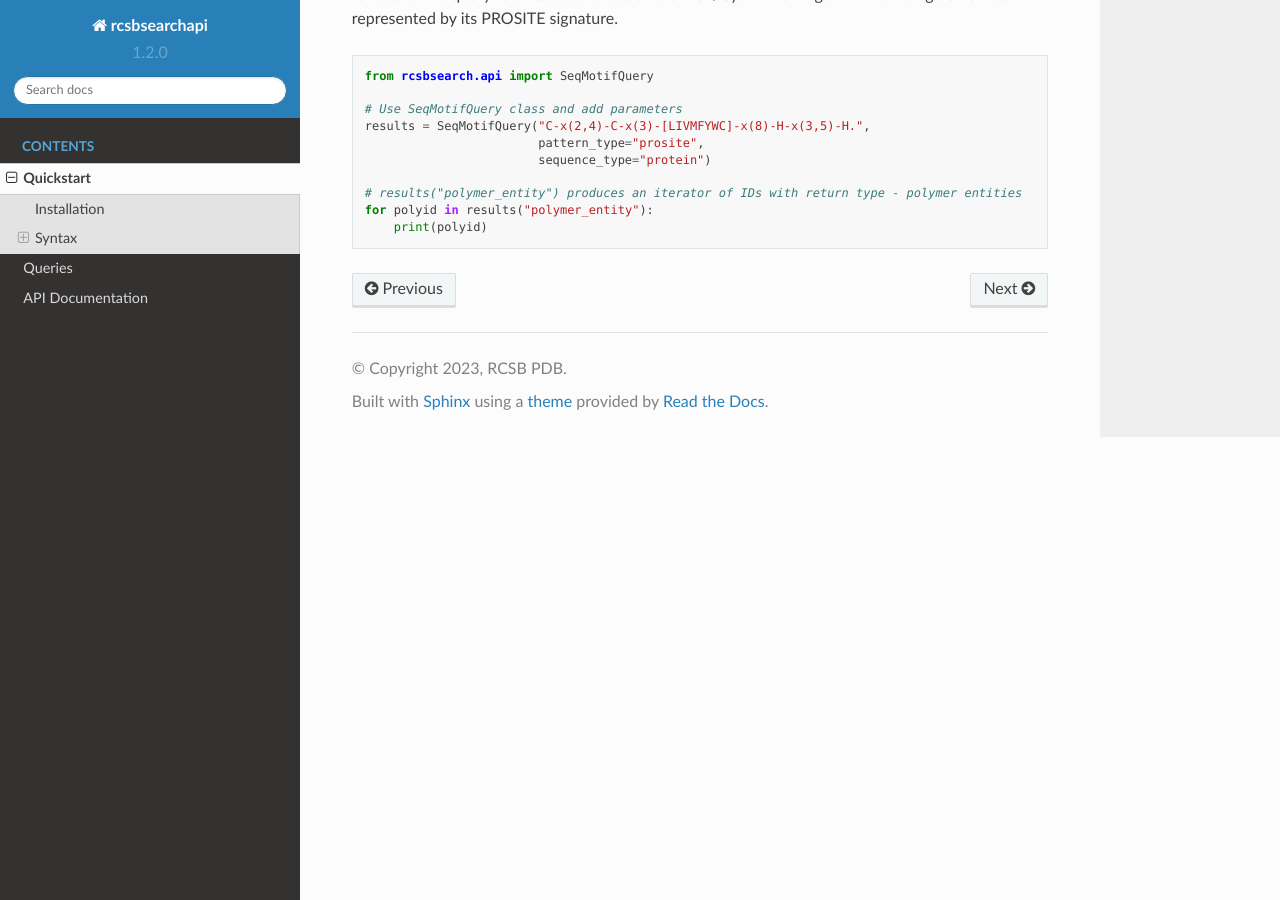
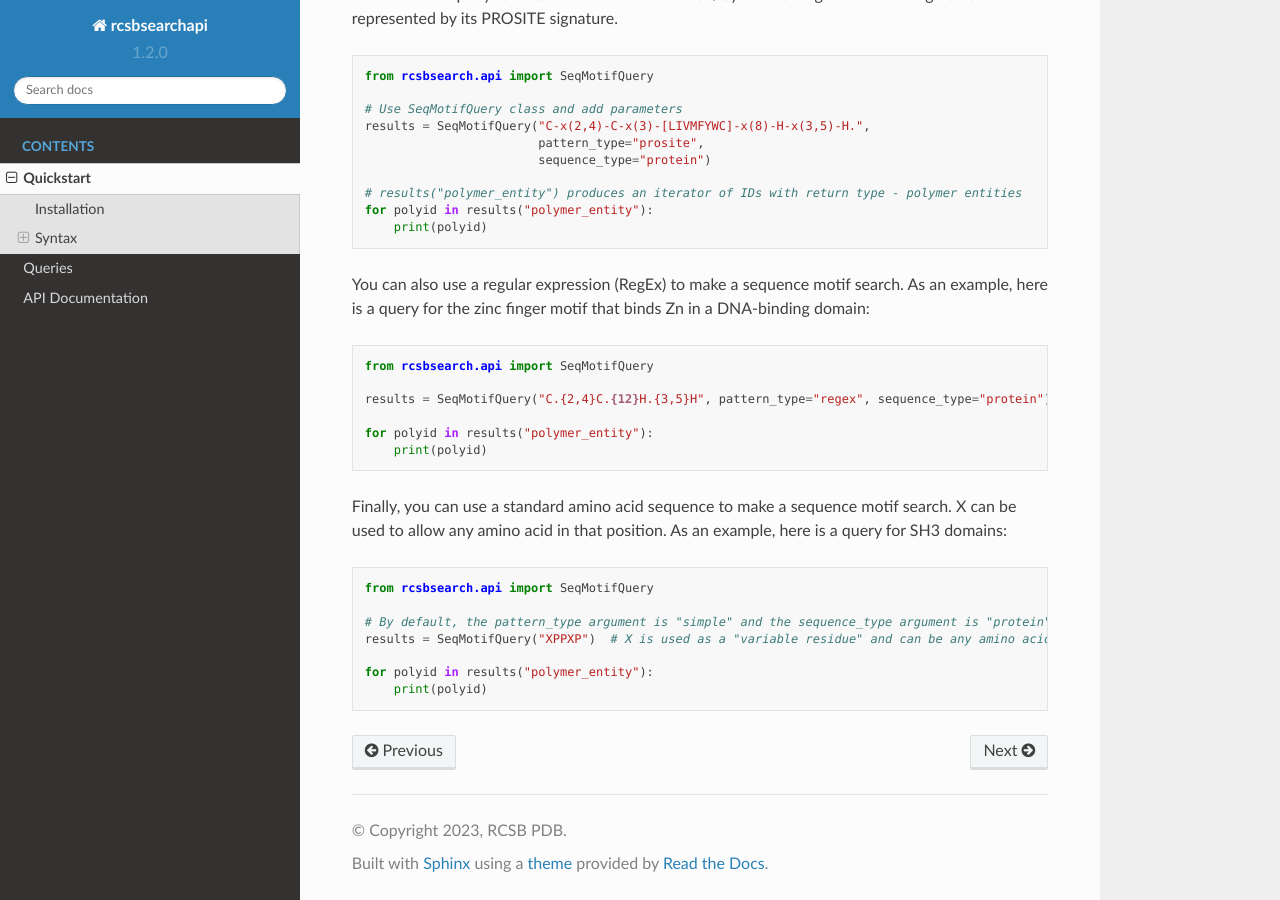
Before and after one commit to rcsb/py-rcsbsearchapi, a Sphinx documentation site: the page built from docs/quickstart.md, in a window 1280 px wide and 900 px high, scrolled down 3451 px. Built offline with Sphinx 7.4.7 and the Read the Docs theme 2.0.0, drawn with Linux system fonts in a browser that asks for light colours.

Commit message:
Added Tests/Documentation for SeqMotif

````diff
--- a/docs/quickstart.md
+++ b/docs/quickstart.md
@@ -168,3 +168,27 @@ results = SeqMotifQuery("C-x(2,4)-C-x(3)-[LIVMFYWC]-x(8)-H-x(3,5)-H.",
 for polyid in results("polymer_entity"):
     print(polyid)
 ```
+
+You can also use a regular expression (RegEx) to make a sequence motif search.
+As an example, here is a query for the zinc finger motif that binds Zn in a DNA-binding domain:
+```python
+from rcsbsearch.api import SeqMotifQuery
+
+results = SeqMotifQuery("C.{2,4}C.{12}H.{3,5}H", pattern_type="regex", sequence_type="protein")
+
+for polyid in results("polymer_entity"):
+    print(polyid)
+```
+
+Finally, you can use a standard amino acid sequence to make a sequence motif search.
+X can be used to allow any amino acid in that position.
+As an example, here is a query for SH3 domains:
+```python
+from rcsbsearch.api import SeqMotifQuery
+
+# By default, the pattern_type argument is "simple" and the sequence_type argument is "protein".
+results = SeqMotifQuery("XPPXP")  # X is used as a "variable residue" and can be any amino acid.
+
+for polyid in results("polymer_entity"):
+    print(polyid)
+```
````
Also changed, not shown: README.md (+23 -0 lines), docs/queries.md (+24 -0 lines), 2 other files.
